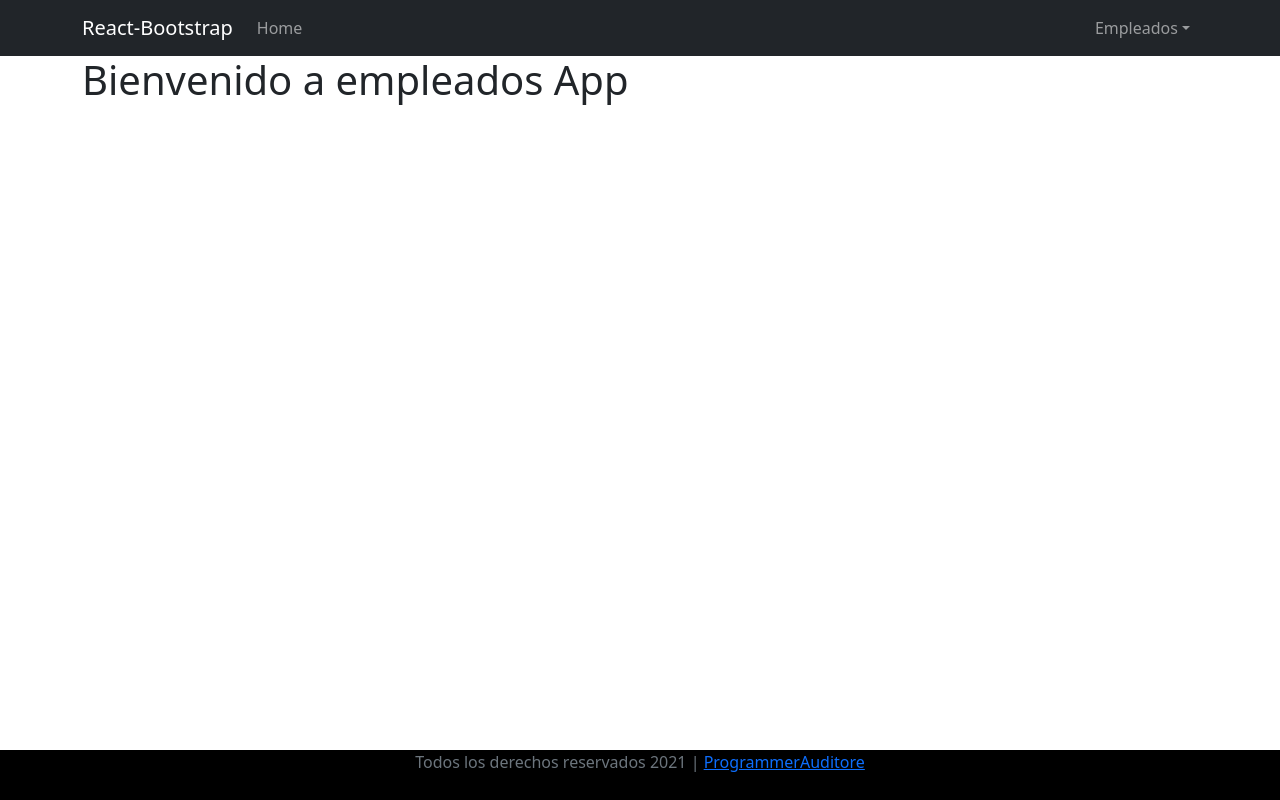
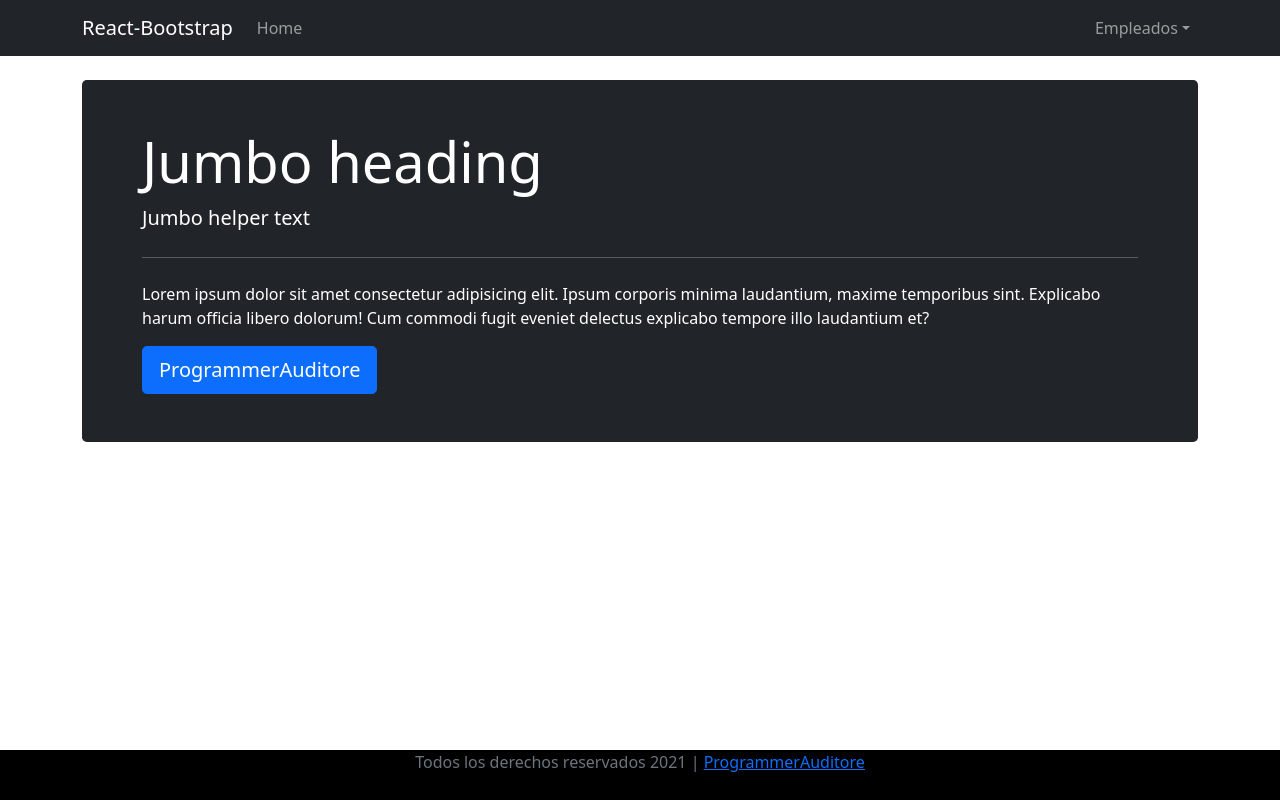
Before and after one commit to ProgrammerAuditore/app-full-stack-reactjs-spring-boot-api, a React (Create React App) app in the folder react-app/: page / in a window 1280 px wide. Built offline with nearby package versions, Linux system fonts and the light colour scheme.

Commit message:
*** Se modifico el contenido del componente Home, NotFound en el proyecto React Js

```diff
--- a/react-app/src/view/Home.jsx
+++ b/react-app/src/view/Home.jsx
@@ -4,7 +4,17 @@ class Home extends Component {
     render() {
         return (
             <>
-                <h1>Bienvenido a empleados App</h1>
+            <div className="mt-4">
+                <div class="h-100 p-5 text-white bg-dark rounded-3">
+                    <div class="container">
+                        <h1 class="display-4">Jumbo heading</h1>
+                        <p class="lead">Jumbo helper text</p>
+                        <hr class="my-4"/>
+                        <p>Lorem ipsum dolor sit amet consectetur adipisicing elit. Ipsum corporis minima laudantium, maxime temporibus sint. Explicabo harum officia libero dolorum! Cum commodi fugit eveniet delectus explicabo tempore illo laudantium et?</p>
+                        <a href="https://github.com/ProgrammerAuditore" target="_blank" class="btn btn-primary btn-lg" >ProgrammerAuditore</a>
+                    </div>
+                </div>
+            </div>
             </>
         );
     }
--- a/react-app/src/view/NotFound.jsx
+++ b/react-app/src/view/NotFound.jsx
@@ -8,7 +8,17 @@ class NotFound extends Component {
       <>
         <HeaderComponente></HeaderComponente>
         <div className="container">
-          <h1>Página no encontrado</h1>
+          <div className="mt-4">
+                <div class="h-100 p-5 text-white bg-dark rounded-3">
+                    <div class="container">
+                        <h1 class="display-4">Página no encontrado</h1>
+                        <p class="lead">
+                          Lo siento, el servidor no pudo encontrar el recurso solicitado.
+                          Vuelve a interntarlo o intentelo más tarde.
+                          </p>
+                    </div>
+                </div>
+            </div>
         </div>
         <FooterComponente></FooterComponente>
       </>
```
